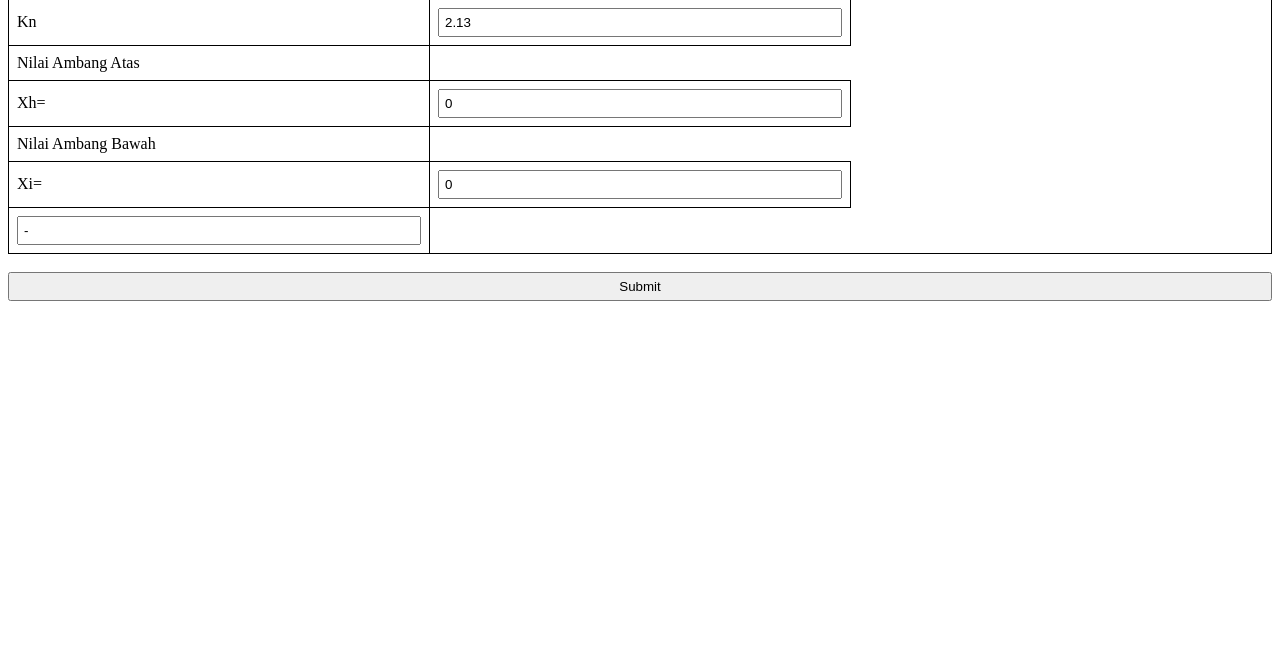
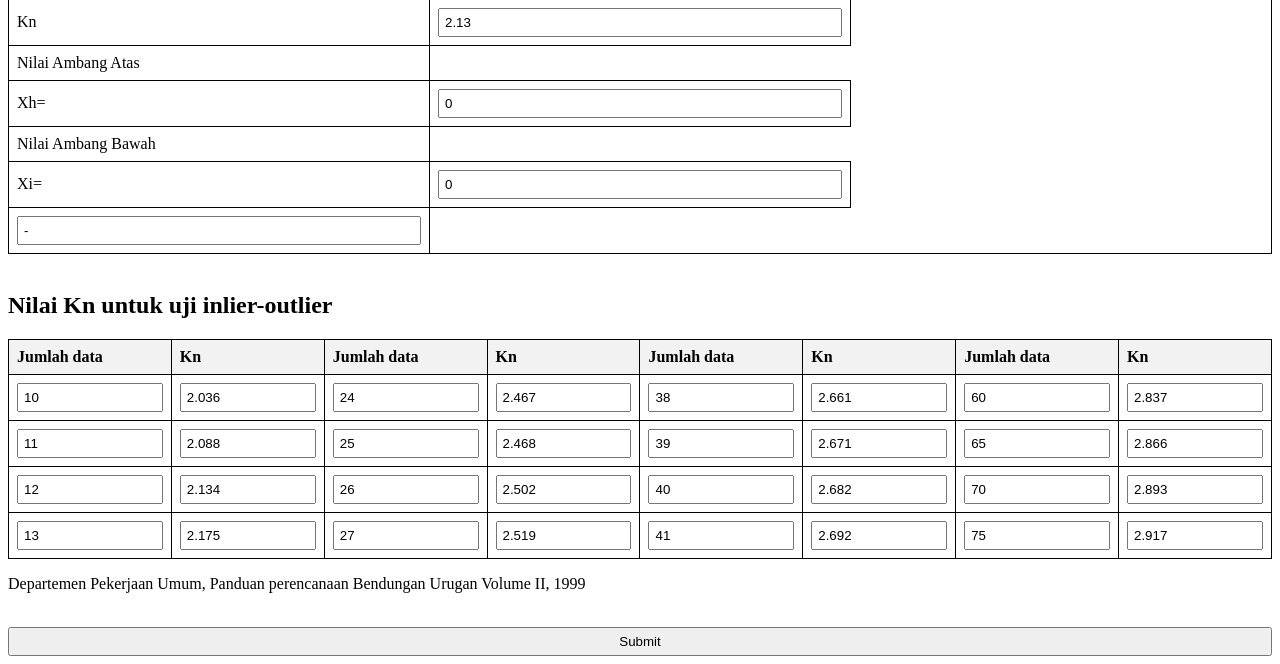
Before and after one commit to fisabilimf/olah_data_hidrologi, a Flask app: page / in a window 1280 px wide. Shown: the part 4751-5415 px from the top of the page. Before the commit the page ends 5052 px from the top, so only its background shows below. Run offline with Flask 3, Linux system fonts and the light colour scheme; some libraries are stand-ins or nearby versions.

Commit message:
calculation update including abnormality data verification

```diff
--- a/app.py
+++ b/app.py
@@ -232,8 +232,51 @@ def generate_excel(data):
         # Final source citation
         worksheet.merge_range(f'C{final_table_start + 9}:H{final_table_start + 9}', 'Sumber: Sri Harto, 1993: 168', normal_format)
 
+                # Write "Uji Abnormalitas Data" Table
+        abnormal_data_start = final_table_start + 11  # Start row for the new table
+
+        # Write headers for the "Uji Abnormalitas Data" table
+        worksheet.write(abnormal_data_start, 1, 'No', header_format)
+        worksheet.write(abnormal_data_start, 2, 'Bulan', header_format)
+        worksheet.write(abnormal_data_start, 3, 'Curah Hujan (mm)', header_format)
+        worksheet.write(abnormal_data_start, 4, 'Log X', header_format)
+
+        # List of months
+        months = ['Januari', 'Februari', 'Maret', 'April', 'Mei', 'Juni', 'Juli', 'Agustus', 'September', 'Oktober', 'November', 'Desember']
+
+        # Write data rows for the "Uji Abnormalitas Data" table
+        for i, month in enumerate(months):
+            worksheet.write(abnormal_data_start + i + 1, 1, i + 1, normal_format)  # Write the row number
+            worksheet.write(abnormal_data_start + i + 1, 2, month, normal_format)  # Write the month name
+            worksheet.write(abnormal_data_start + i + 1, 3, data.get(f'curah_hujan_x_{i}', 0), normal_format)  # Write Curah Hujan (mm)
+            worksheet.write(abnormal_data_start + i + 1, 4, data.get(f'logx_{i}', 0), normal_format)  # Write Log X
+
+        # Write the additional rows for Stdev, Mean, Kn, Xh, and Xi
+        worksheet.write(abnormal_data_start + 13, 2, 'Stdev', header_format)
+        worksheet.write(abnormal_data_start + 13, 3, data.get('stdev', 0), normal_format)
+
+        worksheet.write(abnormal_data_start + 14, 2, 'Mean', header_format)
+        worksheet.write(abnormal_data_start + 14, 3, data.get('xmean', 0), normal_format)
+
+        worksheet.write(abnormal_data_start + 15, 2, 'Kn', header_format)
+        worksheet.write(abnormal_data_start + 15, 3, data.get('kn', 2.13), normal_format)
+
+        worksheet.write(abnormal_data_start + 16, 2, 'Nilai Ambang Atas', header_format)
+
+        worksheet.write(abnormal_data_start + 17, 2, 'Xh=', header_format)
+        worksheet.write(abnormal_data_start + 17, 3, data.get('Xh', 0), normal_format)
+
+        worksheet.write(abnormal_data_start + 18, 2, 'Nilai Ambang Bawah', header_format)
+
+        worksheet.write(abnormal_data_start + 19, 2, 'Xi=', header_format)
+        worksheet.write(abnormal_data_start + 19, 3, data.get('Xi', 0), normal_format)
+
+        # Write the status of the test
+        worksheet.write(abnormal_data_start + 20, 2, data.get('status_uji', '-'), normal_format)
+
     output.seek(0)  # Rewind the buffer
     return output
 
 if __name__ == '__main__':
-    app.run(host='192.168.11.4', port=5001, debug=True)
+    # app.run(port=5001, debug=True)
+    app.run(host='103.183.92.89', port=5001, debug=False)
--- a/templates/index.html
+++ b/templates/index.html
@@ -409,6 +409,71 @@
                 </tr>
             </table>
         </div>
+        <br>
+        <div class="flex-item">
+            <h2>Nilai Kn untuk uji inlier-outlier</h2>
+            <table>
+                <thead>
+                    <tr>
+                        <th>Jumlah data</th>
+                        <th>Kn</th>
+                        <th>Jumlah data</th>
+                        <th>Kn</th>
+                        <th>Jumlah data</th>
+                        <th>Kn</th>
+                        <th>Jumlah data</th>
+                        <th>Kn</th>
+                    </tr>
+                </thead>
+                <tbody>
+                    <tr>
+                        <td><input type="text" name="jumlah_data_10" value="10" readonly></td>
+                        <td><input type="text" name="kn_10" value="2.036" readonly></td>
+                        <td><input type="text" name="jumlah_data_24" value="24" readonly></td>
+                        <td><input type="text" name="kn_24" value="2.467" readonly></td>
+                        <td><input type="text" name="jumlah_data_38" value="38" readonly></td>
+                        <td><input type="text" name="kn_38" value="2.661" readonly></td>
+                        <td><input type="text" name="jumlah_data_60" value="60" readonly></td>
+                        <td><input type="text" name="kn_60" value="2.837" readonly></td>
+                    </tr>
+                    <tr>
+                        <td><input type="text" name="jumlah_data_11" value="11" readonly></td>
+                        <td><input type="text" name="kn_11" value="2.088" readonly></td>
+                        <td><input type="text" name="jumlah_data_25" value="25" readonly></td>
+                        <td><input type="text" name="kn_25" value="2.468" readonly></td>
+                        <td><input type="text" name="jumlah_data_39" value="39" readonly></td>
+                        <td><input type="text" name="kn_39" value="2.671" readonly></td>
+                        <td><input type="text" name="jumlah_data_65" value="65" readonly></td>
+                        <td><input type="text" name="kn_65" value="2.866" readonly></td>
+                    </tr>
+                    <tr>
+                        <td><input type="text" name="jumlah_data_12" value="12" readonly></td>
+                        <td><input type="text" name="kn_12" value="2.134" readonly></td>
+                        <td><input type="text" name="jumlah_data_26" value="26" readonly></td>
+                        <td><input type="text" name="kn_26" value="2.502" readonly></td>
+                        <td><input type="text" name="jumlah_data_40" value="40" readonly></td>
+                        <td><input type="text" name="kn_40" value="2.682" readonly></td>
+                        <td><input type="text" name="jumlah_data_70" value="70" readonly></td>
+                        <td><input type="text" name="kn_70" value="2.893" readonly></td>
+                    </tr>
+                    <!-- Continue similarly for all remaining rows -->
+                    <!-- Below is an example of another row -->
+                    <tr>
+                        <td><input type="text" name="jumlah_data_13" value="13" readonly></td>
+                        <td><input type="text" name="kn_13" value="2.175" readonly></td>
+                        <td><input type="text" name="jumlah_data_27" value="27" readonly></td>
+                        <td><input type="text" name="kn_27" value="2.519" readonly></td>
+                        <td><input type="text" name="jumlah_data_41" value="41" readonly></td>
+                        <td><input type="text" name="kn_41" value="2.692" readonly></td>
+                        <td><input type="text" name="jumlah_data_75" value="75" readonly></td>
+                        <td><input type="text" name="kn_75" value="2.917" readonly></td>
+                    </tr>
+                    <!-- Continue with the rest of the table data -->
+                </tbody>
+            </table>
+            <p>Departemen Pekerjaan Umum, Panduan perencanaan Bendungan Urugan Volume II, 1999</p>
+        </div>
+
         <br>
         <input type="submit" value="Submit">
     </form>
```
Also changed, not shown: 2 other files.
